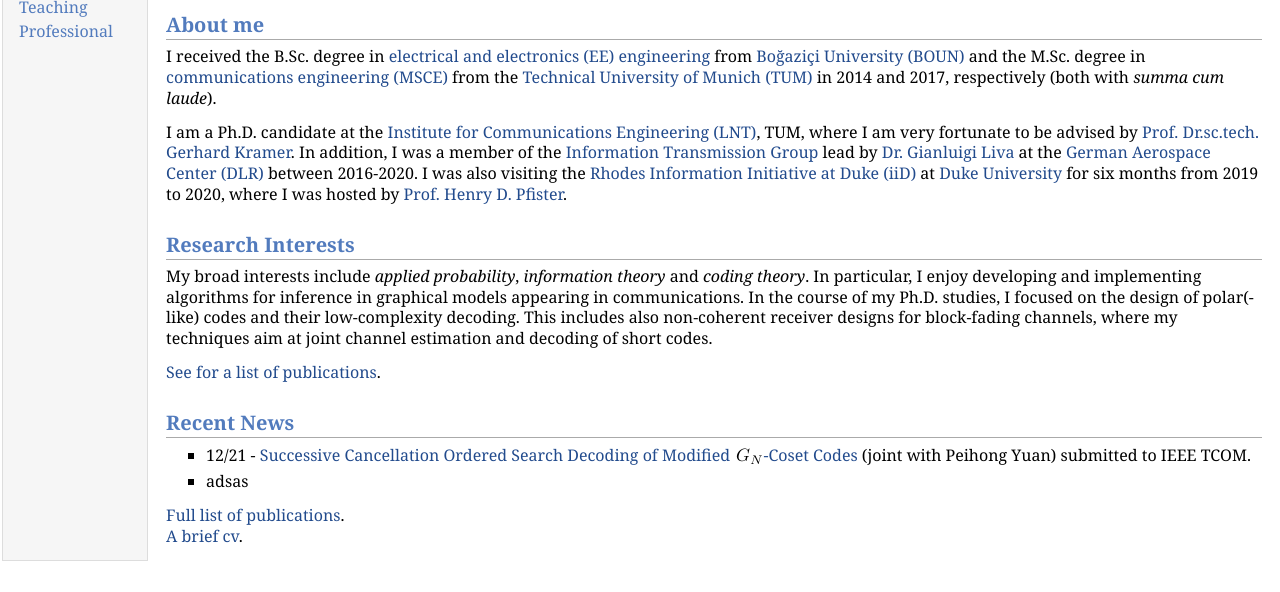
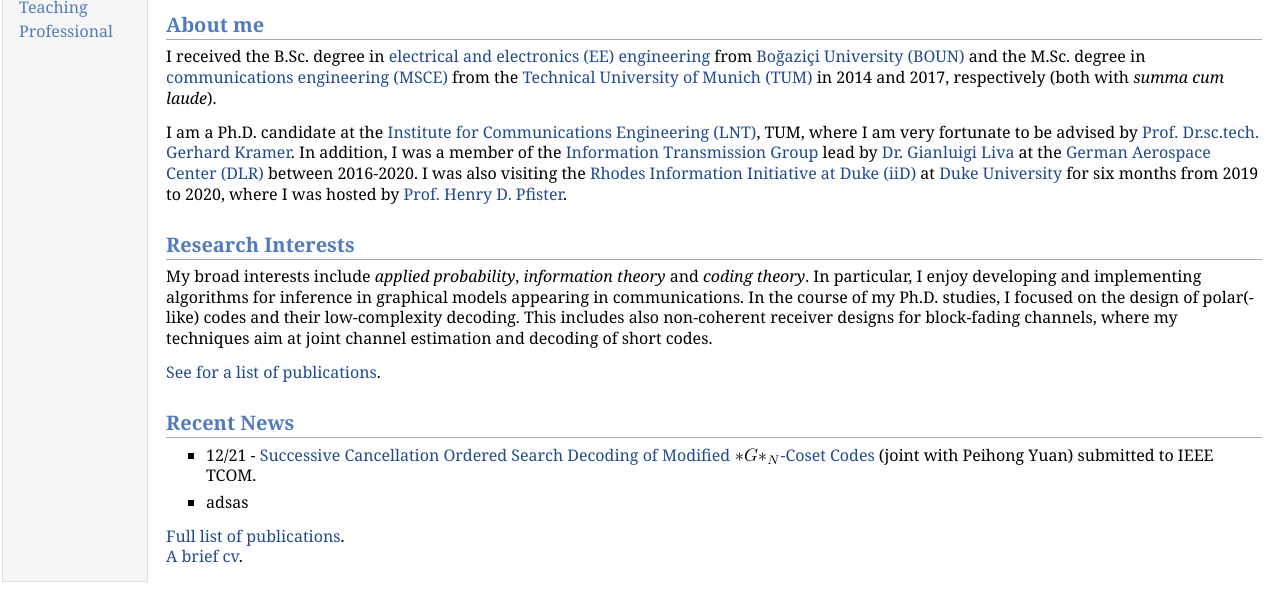
Before and after one commit to mcemilcoskun/mcemilcoskun.github.io, a plain HTML site: page index.html in a window 1280 px wide. Shown: the part 258-850 px from the top of the page. Before the commit the page ends 829 px from the top, so only its background shows below. Drawn offline with Linux system fonts and the light colour scheme.

Commit message:
Add files via upload

```diff
--- a/index.html
+++ b/index.html
@@ -42,7 +42,7 @@ Email: <a href="mailto:mustafa.coskun@tum.de">mustafa.coskun@tum.de</a></p>
 <p><a href="publications.html">See for a list of publications</a>.</p>
 <h2>Recent News </h2>
 <ul>
-<li><p>12/21 - <a href="https://arxiv.org/abs/2112.10735">Successive Cancellation Ordered Search Decoding of Modified <img class="eq" src="eqs/6162965092953700589-130.png" alt="G_N" style="vertical-align: -3px" />-Coset Codes</a> (joint with Peihong Yuan) submitted to IEEE TCOM.</p>
+<li><p>12/21 - <a href="https://arxiv.org/abs/2112.10735">Successive Cancellation Ordered Search Decoding of Modified <img class="eq" src="eqs/5437414739927438431-130.png" alt="*G*_N" style="vertical-align: -3px" />-Coset Codes</a> (joint with Peihong Yuan) submitted to IEEE TCOM.</p>
 </li>
 <li><p>adsas</p>
 </li>
```
